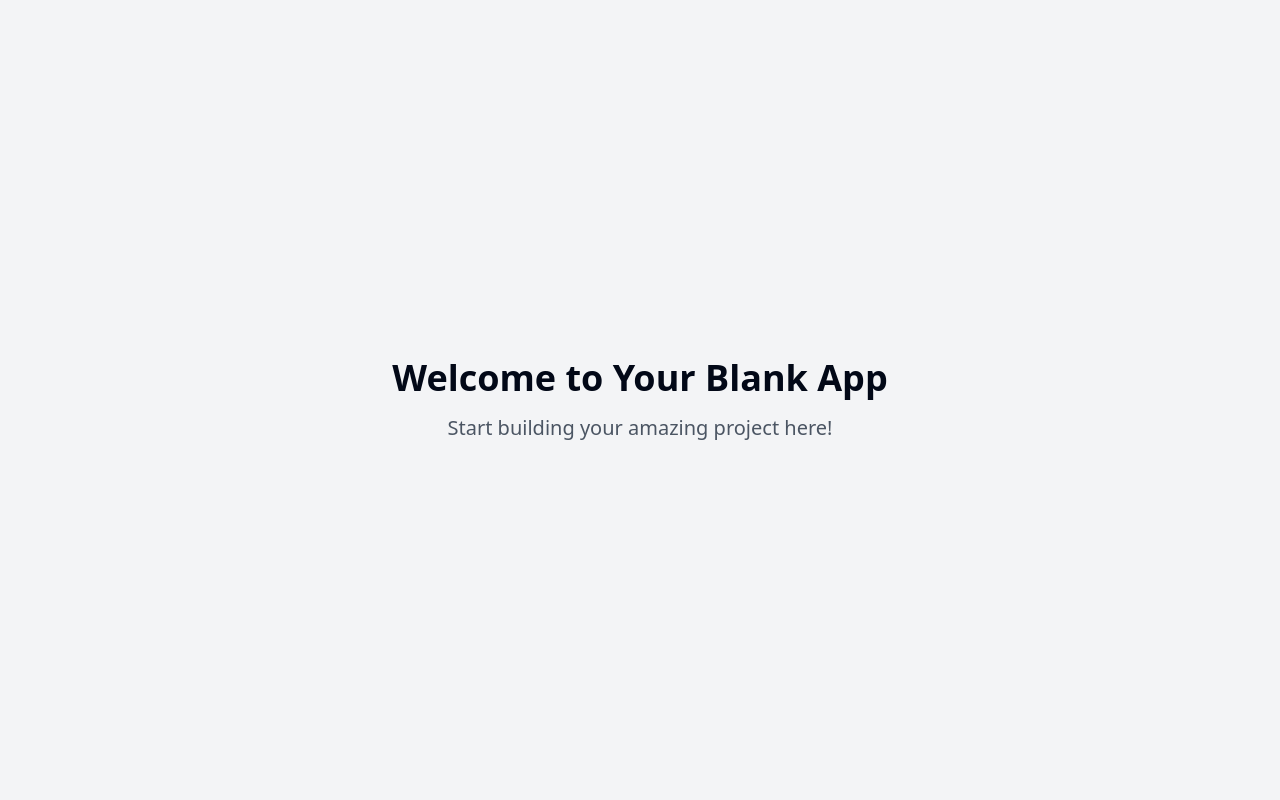
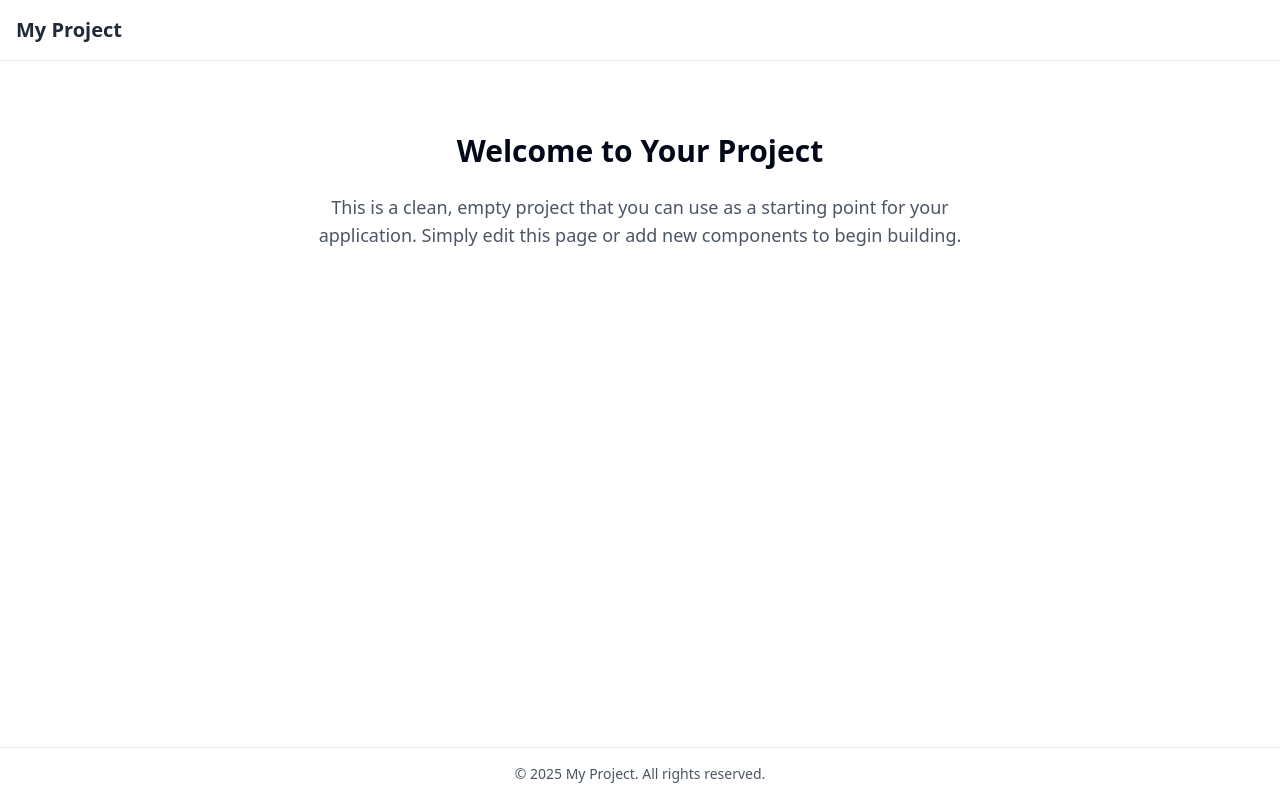
Before and after one commit to michelsomcl/aguia-v9, a React (Vite) app: page / in a window 1280 px wide. Built offline with nearby package versions, Linux system fonts and the light colour scheme.

Commit message:
Create empty project.
Initialize a new project with no database.

```diff
--- a/index.html
+++ b/index.html
@@ -1,14 +1,15 @@
+
 <!DOCTYPE html>
 <html lang="en">
   <head>
     <meta charset="UTF-8" />
     <meta name="viewport" content="width=device-width, initial-scale=1.0" />
-    <title>barebones-blueprint-genesis</title>
-    <meta name="description" content="Lovable Generated Project" />
-    <meta name="author" content="Lovable" />
+    <title>My Project</title>
+    <meta name="description" content="My Empty Project" />
+    <meta name="author" content="Created with Lovable" />
 
-    <meta property="og:title" content="barebones-blueprint-genesis" />
-    <meta property="og:description" content="Lovable Generated Project" />
+    <meta property="og:title" content="My Project" />
+    <meta property="og:description" content="My Empty Project" />
     <meta property="og:type" content="website" />
     <meta property="og:image" content="https://lovable.dev/opengraph-image-p98pqg.png" />
 
--- /dev/null
+++ b/src/components/Layout.tsx
@@ -0,0 +1,30 @@
+
+import React from "react";
+
+interface LayoutProps {
+  children: React.ReactNode;
+}
+
+const Layout = ({ children }: LayoutProps) => {
+  return (
+    <div className="min-h-screen flex flex-col">
+      <header className="bg-white border-b border-gray-200 py-4">
+        <div className="container mx-auto px-4">
+          <h1 className="text-xl font-bold text-gray-800">My Project</h1>
+        </div>
+      </header>
+
+      <main className="flex-grow container mx-auto px-4 py-8">
+        {children}
+      </main>
+
+      <footer className="bg-white border-t border-gray-200 py-4">
+        <div className="container mx-auto px-4 text-center text-sm text-gray-600">
+          © {new Date().getFullYear()} My Project. All rights reserved.
+        </div>
+      </footer>
+    </div>
+  );
+};
+
+export default Layout;
--- a/src/pages/Index.tsx
+++ b/src/pages/Index.tsx
@@ -1,13 +1,17 @@
-// Update this page (the content is just a fallback if you fail to update the page)
+
+import Layout from "@/components/Layout";
 
 const Index = () => {
   return (
-    <div className="min-h-screen flex items-center justify-center bg-gray-100">
-      <div className="text-center">
-        <h1 className="text-4xl font-bold mb-4">Welcome to Your Blank App</h1>
-        <p className="text-xl text-gray-600">Start building your amazing project here!</p>
+    <Layout>
+      <div className="flex flex-col items-center justify-center space-y-6 py-10">
+        <h1 className="text-3xl font-bold text-center">Welcome to Your Project</h1>
+        <p className="text-lg text-gray-600 text-center max-w-2xl">
+          This is a clean, empty project that you can use as a starting point for your application.
+          Simply edit this page or add new components to begin building.
+        </p>
       </div>
-    </div>
+    </Layout>
   );
 };
 
--- a/src/pages/NotFound.tsx
+++ b/src/pages/NotFound.tsx
@@ -1,5 +1,7 @@
+
 import { useLocation } from "react-router-dom";
 import { useEffect } from "react";
+import Layout from "@/components/Layout";
 
 const NotFound = () => {
   const location = useLocation();
@@ -12,15 +14,15 @@ const NotFound = () => {
   }, [location.pathname]);
 
   return (
-    <div className="min-h-screen flex items-center justify-center bg-gray-100">
-      <div className="text-center">
-        <h1 className="text-4xl font-bold mb-4">404</h1>
-        <p className="text-xl text-gray-600 mb-4">Oops! Page not found</p>
+    <Layout>
+      <div className="flex flex-col items-center justify-center py-16">
+        <h1 className="text-6xl font-bold mb-4 text-gray-800">404</h1>
+        <p className="text-xl text-gray-600 mb-6">Oops! Page not found</p>
         <a href="/" className="text-blue-500 hover:text-blue-700 underline">
           Return to Home
         </a>
       </div>
-    </div>
+    </Layout>
   );
 };
 
```
